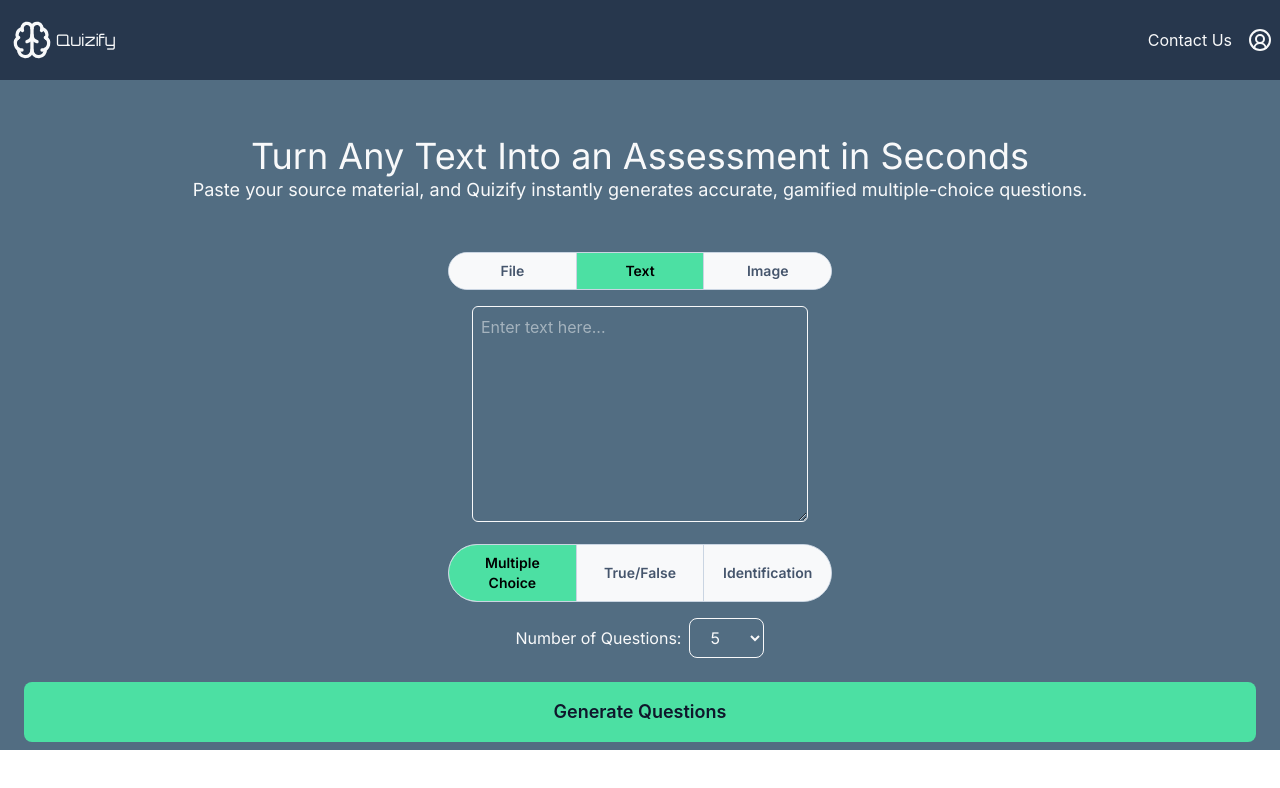
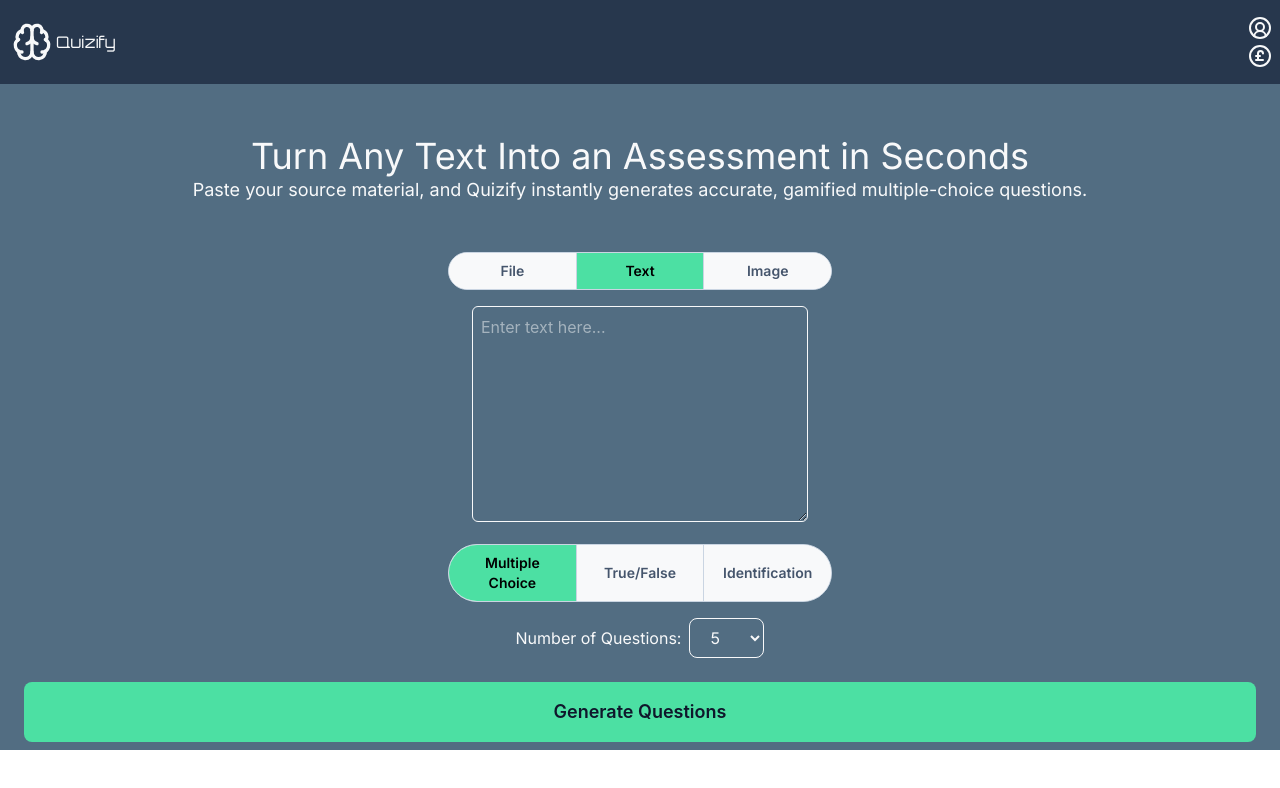
Before and after one commit to Adrian7373/Quizify-AI-Driven-Quiz-Generation-and-Gamification, a Next.js app: page / in a window 1280 px wide. Shown: the top 788 px of the page. Built offline with nearby package versions, Linux system fonts and the light colour scheme.

Commit message:
Added user Name and aiCredits to the NavBar

```diff
--- a/src/app/_components/NavBar.tsx
+++ b/src/app/_components/NavBar.tsx
@@ -1,14 +1,24 @@
-import { CircleUserRound } from "lucide-react";
+import { CirclePoundSterling, CircleUserRound } from "lucide-react";
 import Logo from "./Logo";
+import { AppUser } from "../page";
 
+interface NavBarProps {
+    user: AppUser | null
+}
 
-export default function NavBar() {
+export default function NavBar({ user }: NavBarProps) {
     return (
         <div className="fixed w-full bg-darker flex py-4 items-center justify-between px-2">
             <Logo />
-            <div className="flex gap-4">
-                <button className="text-white">Contact Us</button>
-                <CircleUserRound className="text-white" />
+            <div className="flex flex-col gap-1">
+                <div className="flex items-center gap-2 text-white">
+                    <p>{user?.name}</p>
+                    <CircleUserRound className="text-white" />
+                </div>
+                <div className="flex items-center gap-2 text-white justify-end">
+                    <p>{user?.aiCredits}</p>
+                    <CirclePoundSterling />
+                </div>
             </div>
         </div>
     )
```
